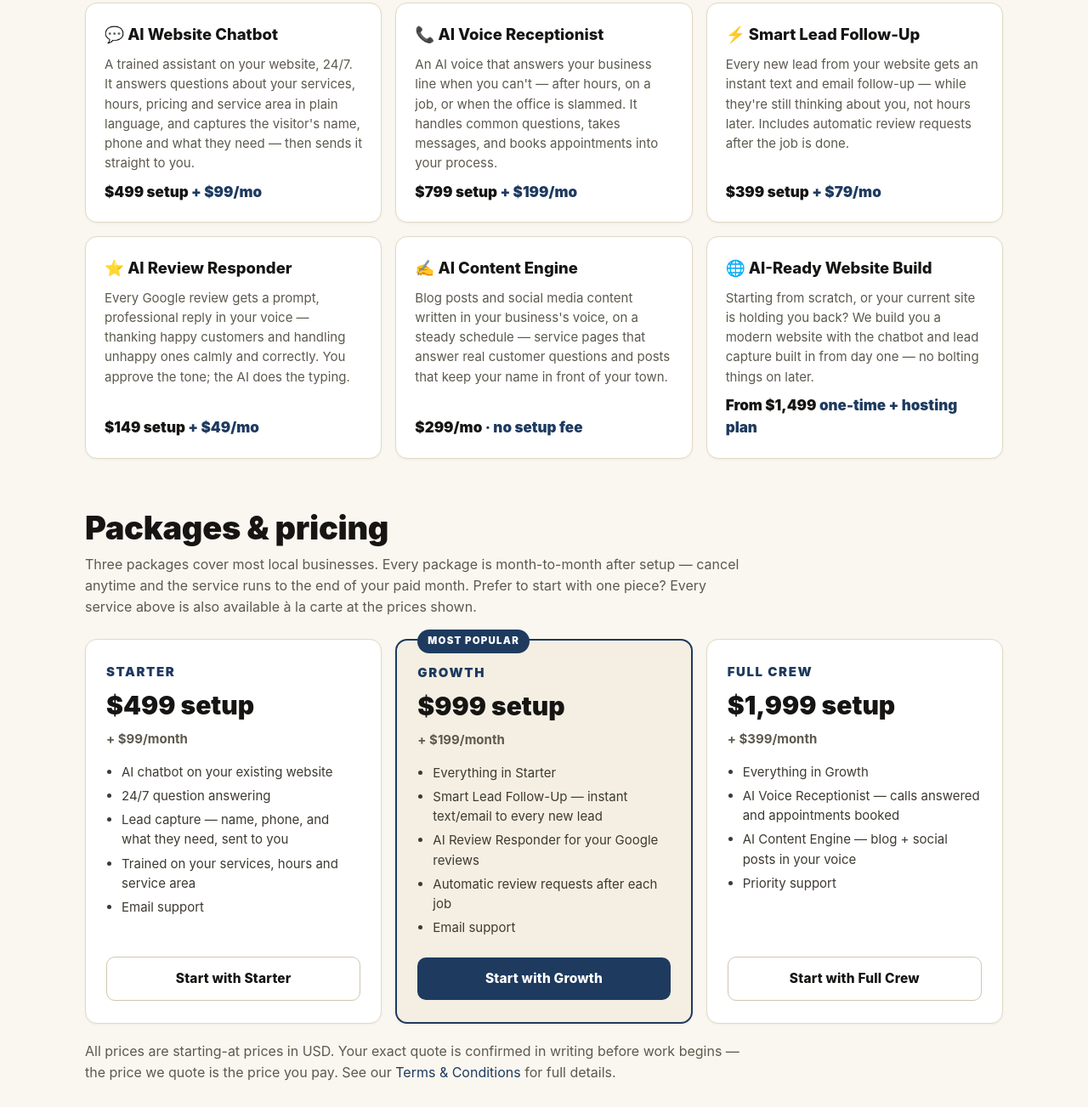
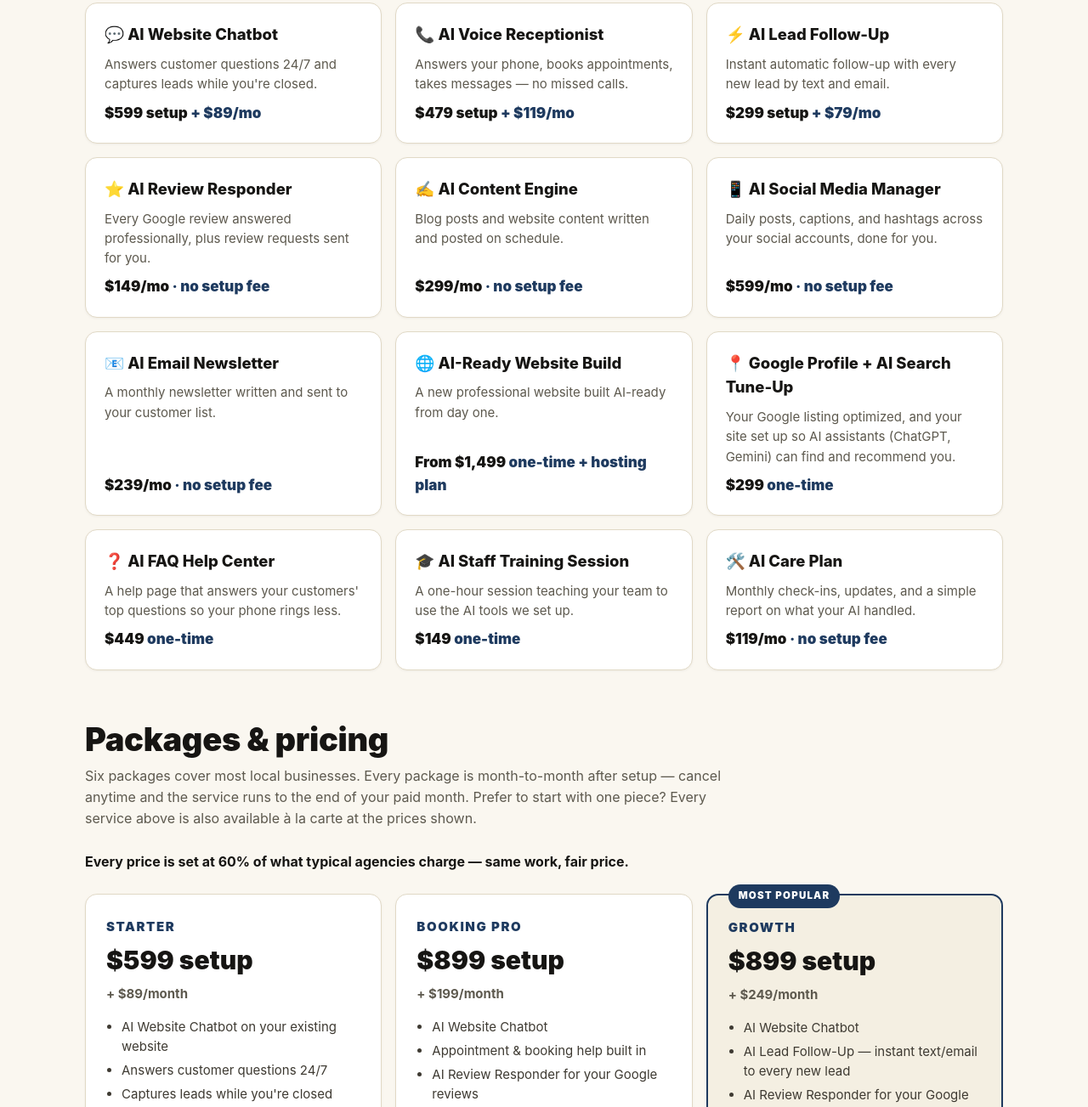
Before and after one commit to kr3wplayer31/ai-now-hub, a plain HTML site: page index.html in a window 1280 px wide. Shown: the part 1213-2516 px from the top of the page at 85% size. Drawn offline with Linux system fonts and the light colour scheme.

Commit message:
Pricing: 60% of agency rates, 12 services, 6 packages

```diff
--- a/index.html
+++ b/index.html
@@ -160,33 +160,63 @@
     <div class="cards">
       <div class="card">
         <div class="ct">💬 AI Website Chatbot</div>
-        <div class="cd">A trained assistant on your website, 24/7. It answers questions about your services, hours, pricing and service area in plain language, and captures the visitor's name, phone and what they need — then sends it straight to you.</div>
-        <div class="price">$499 setup <span>+ $99/mo</span></div>
+        <div class="cd">Answers customer questions 24/7 and captures leads while you're closed.</div>
+        <div class="price">$599 setup <span>+ $89/mo</span></div>
       </div>
       <div class="card">
         <div class="ct">📞 AI Voice Receptionist</div>
-        <div class="cd">An AI voice that answers your business line when you can't — after hours, on a job, or when the office is slammed. It handles common questions, takes messages, and books appointments into your process.</div>
-        <div class="price">$799 setup <span>+ $199/mo</span></div>
+        <div class="cd">Answers your phone, books appointments, takes messages — no missed calls.</div>
+        <div class="price">$479 setup <span>+ $119/mo</span></div>
       </div>
       <div class="card">
-        <div class="ct">⚡ Smart Lead Follow-Up</div>
-        <div class="cd">Every new lead from your website gets an instant text and email follow-up — while they're still thinking about you, not hours later. Includes automatic review requests after the job is done.</div>
-        <div class="price">$399 setup <span>+ $79/mo</span></div>
+        <div class="ct">⚡ AI Lead Follow-Up</div>
+        <div class="cd">Instant automatic follow-up with every new lead by text and email.</div>
+        <div class="price">$299 setup <span>+ $79/mo</span></div>
       </div>
       <div class="card">
         <div class="ct">⭐ AI Review Responder</div>
-        <div class="cd">Every Google review gets a prompt, professional reply in your voice — thanking happy customers and handling unhappy ones calmly and correctly. You approve the tone; the AI does the typing.</div>
-        <div class="price">$149 setup <span>+ $49/mo</span></div>
+        <div class="cd">Every Google review answered professionally, plus review requests sent for you.</div>
+        <div class="price">$149/mo <span>· no setup fee</span></div>
       </div>
       <div class="card">
         <div class="ct">✍️ AI Content Engine</div>
-        <div class="cd">Blog posts and social media content written in your business's voice, on a steady schedule — service pages that answer real customer questions and posts that keep your name in front of your town.</div>
+        <div class="cd">Blog posts and website content written and posted on schedule.</div>
         <div class="price">$299/mo <span>· no setup fee</span></div>
       </div>
       <div class="card">
+        <div class="ct">📱 AI Social Media Manager</div>
+        <div class="cd">Daily posts, captions, and hashtags across your social accounts, done for you.</div>
+        <div class="price">$599/mo <span>· no setup fee</span></div>
+      </div>
+      <div class="card">
+        <div class="ct">📧 AI Email Newsletter</div>
+        <div class="cd">A monthly newsletter written and sent to your customer list.</div>
+        <div class="price">$239/mo <span>· no setup fee</span></div>
+      </div>
+      <div class="card">
         <div class="ct">🌐 AI-Ready Website Build</div>
-        <div class="cd">Starting from scratch, or your current site is holding you back? We build you a modern website with the chatbot and lead capture built in from day one — no bolting things on later.</div>
+        <div class="cd">A new professional website built AI-ready from day one.</div>
         <div class="price">From $1,499 <span>one-time + hosting plan</span></div>
+      </div>
+      <div class="card">
+        <div class="ct">📍 Google Profile + AI Search Tune-Up</div>
+        <div class="cd">Your Google listing optimized, and your site set up so AI assistants (ChatGPT, Gemini) can find and recommend you.</div>
+        <div class="price">$299 <span>one-time</span></div>
+      </div>
+      <div class="card">
+        <div class="ct">❓ AI FAQ Help Center</div>
+        <div class="cd">A help page that answers your customers' top questions so your phone rings less.</div>
+        <div class="price">$449 <span>one-time</span></div>
+      </div>
+      <div class="card">
+        <div class="ct">🎓 AI Staff Training Session</div>
+        <div class="cd">A one-hour session teaching your team to use the AI tools we set up.</div>
+        <div class="price">$149 <span>one-time</span></div>
+      </div>
+      <div class="card">
+        <div class="ct">🛠️ AI Care Plan</div>
+        <div class="cd">Monthly check-ins, updates, and a simple report on what your AI handled.</div>
+        <div class="price">$119/mo <span>· no setup fee</span></div>
       </div>
     </div>
   </section>
@@ -194,27 +224,41 @@
   <!-- PRICING -->
   <section id="pricing">
     <div class="stitle">Packages &amp; pricing</div>
-    <p class="snote">Three packages cover most local businesses. Every package is month-to-month after setup — cancel anytime and the service runs to the end of your paid month. Prefer to start with one piece? Every service above is also available à la carte at the prices shown.</p>
+    <p class="snote">Six packages cover most local businesses. Every package is month-to-month after setup — cancel anytime and the service runs to the end of your paid month. Prefer to start with one piece? Every service above is also available à la carte at the prices shown.</p>
+    <p class="snote"><b style="color:var(--txt)">Every price is set at 60% of what typical agencies charge — same work, fair price.</b></p>
     <div class="plans">
       <div class="plan">
         <div class="pname">STARTER</div>
-        <div class="pprice">$499 setup<br><small>+ $99/month</small></div>
+        <div class="pprice">$599 setup<br><small>+ $89/month</small></div>
         <ul>
-          <li>AI chatbot on your existing website</li>
-          <li>24/7 question answering</li>
-          <li>Lead capture — name, phone, and what they need, sent to you</li>
+          <li>AI Website Chatbot on your existing website</li>
+          <li>Answers customer questions 24/7</li>
+          <li>Captures leads while you're closed</li>
           <li>Trained on your services, hours and service area</li>
+          <li>For businesses that just need their website answering questions around the clock</li>
           <li>Email support</li>
         </ul>
         <a class="btn btn-ghost" href="mailto:support@artificial-intelligencenow.com?subject=AI%20SERVICES%20%E2%80%94%20Starter%20Package">Start with Starter</a>
       </div>
+      <div class="plan">
+        <div class="pname">BOOKING PRO</div>
+        <div class="pprice">$899 setup<br><small>+ $199/month</small></div>
+        <ul>
+          <li>AI Website Chatbot</li>
+          <li>Appointment &amp; booking help built in</li>
+          <li>AI Review Responder for your Google reviews</li>
+          <li>Built for restaurants, medical offices, salons and trades that live on bookings</li>
+          <li>Email support</li>
+        </ul>
+        <a class="btn btn-ghost" href="mailto:support@artificial-intelligencenow.com?subject=AI%20SERVICES%20%E2%80%94%20Booking%20Pro%20Package">Start with Booking Pro</a>
+      </div>
       <div class="plan pop">
         <div class="popflag">MOST POPULAR</div>
         <div class="pname">GROWTH</div>
-        <div class="pprice">$999 setup<br><small>+ $199/month</small></div>
+        <div class="pprice">$899 setup<br><small>+ $249/month</small></div>
         <ul>
-          <li>Everything in Starter</li>
-          <li>Smart Lead Follow-Up — instant text/email to every new lead</li>
+          <li>AI Website Chatbot</li>
+          <li>AI Lead Follow-Up — instant text/email to every new lead</li>
           <li>AI Review Responder for your Google reviews</li>
           <li>Automatic review requests after each job</li>
           <li>Email support</li>
@@ -222,15 +266,42 @@
         <a class="btn btn-hot" href="mailto:support@artificial-intelligencenow.com?subject=AI%20SERVICES%20%E2%80%94%20Growth%20Package">Start with Growth</a>
       </div>
       <div class="plan">
+        <div class="pname">SOCIAL PRO</div>
+        <div class="pprice">$499 setup<br><small>+ $499/month</small></div>
+        <ul>
+          <li>AI Content Engine — blog &amp; website content on schedule</li>
+          <li>AI Social Media Manager — daily posts, captions &amp; hashtags</li>
+          <li>AI Review Responder for your Google reviews</li>
+          <li>Your whole online presence, handled</li>
+          <li>Email support</li>
+        </ul>
+        <a class="btn btn-ghost" href="mailto:support@artificial-intelligencenow.com?subject=AI%20SERVICES%20%E2%80%94%20Social%20Pro%20Package">Start with Social Pro</a>
+      </div>
+      <div class="plan">
         <div class="pname">FULL CREW</div>
-        <div class="pprice">$1,999 setup<br><small>+ $399/month</small></div>
+        <div class="pprice">$1,499 setup<br><small>+ $399/month</small></div>
         <ul>
-          <li>Everything in Growth</li>
-          <li>AI Voice Receptionist — calls answered and appointments booked</li>
-          <li>AI Content Engine — blog + social posts in your voice</li>
+          <li>AI Website Chatbot</li>
+          <li>AI Voice Receptionist — calls answered, appointments booked</li>
+          <li>AI Lead Follow-Up — instant text/email to every new lead</li>
+          <li>AI Review Responder</li>
+          <li>AI Content Engine</li>
+          <li>The complete front office</li>
           <li>Priority support</li>
         </ul>
         <a class="btn btn-ghost" href="mailto:support@artificial-intelligencenow.com?subject=AI%20SERVICES%20%E2%80%94%20Full%20Crew%20Package">Start with Full Crew</a>
+      </div>
+      <div class="plan">
+        <div class="pname">ALL-IN EMPIRE</div>
+        <div class="pprice">$1,999 setup<br><small>+ $599/month</small></div>
+        <ul>
+          <li>Everything in Full Crew</li>
+          <li>AI Social Media Manager</li>
+          <li>AI Email Newsletter</li>
+          <li>AI Care Plan included</li>
+          <li>Priority support</li>
+        </ul>
+        <a class="btn btn-ghost" href="mailto:support@artificial-intelligencenow.com?subject=AI%20SERVICES%20%E2%80%94%20All-In%20Empire%20Package">Start with All-In Empire</a>
       </div>
     </div>
     <p class="snote" style="margin-top:20px">All prices are starting-at prices in USD. Your exact quote is confirmed in writing before work begins — the price we quote is the price you pay. See our <a href="terms.html">Terms &amp; Conditions</a> for full details.</p>
```
